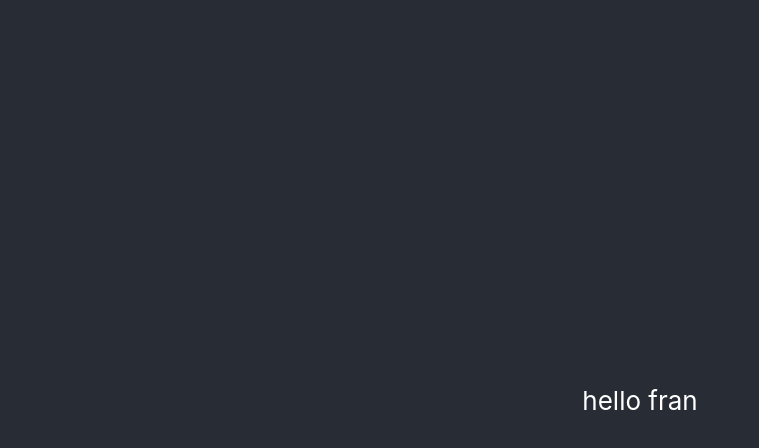
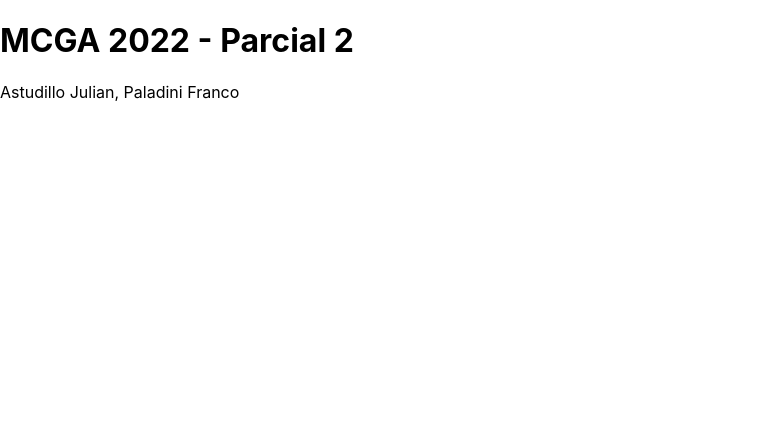
Before and after one commit to Larrowo/MCGA-Segundo-Parcial, a React (Create React App) app: page / in a window 1280 px wide. Shown: the top 448 px of the page, without its empty margins (0-759 px from the left). Built offline with nearby package versions, Linux system fonts and the light colour scheme.

Commit message:
Added basic Layout component

```diff
--- a/src/App.js
+++ b/src/App.js
@@ -1,12 +1,11 @@
 import "./App.css";
+import Layout from "./Components/Layout/layout.js";
 
 function App() {
   return (
-    <div className="App">
-      <header className="App-header">
-        <p>hello fran</p>
-      </header>
-    </div>
+    <Layout>
+
+    </Layout>
   );
 }
 
--- /dev/null
+++ b/src/Components/Layout/layout.js
@@ -0,0 +1,18 @@
+import React from 'react';
+import styles from './layout.module.css';
+
+const Layout = ({children}) => {
+  return (
+    <div>
+        <header className={styles.header}>
+            <h1 className={styles.title}>MCGA 2022 - Parcial 2</h1>
+        </header>
+        {children}
+        <footer>
+            <label>Astudillo Julian, Paladini Franco</label>
+        </footer>
+    </div>
+  )
+}
+
+export default Layout
```
Also changed, not shown: src/Components/Layout/layout.module.css (added), 1 other file (tests, documents, lock files or other folders).
